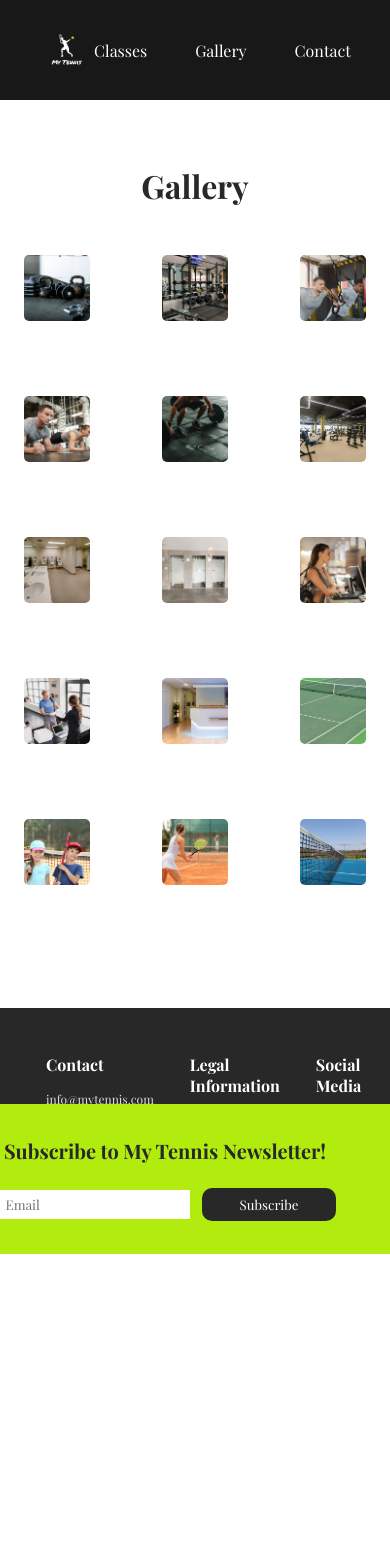
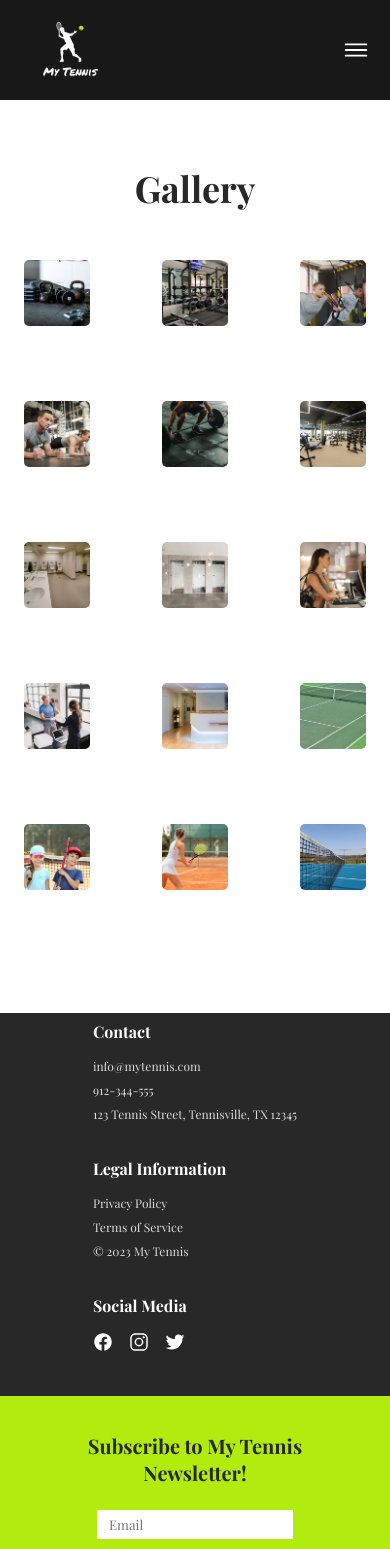
Before and after one commit to tomassfernandes/my-tennis-website, a React (Create React App) app: page /gallery in a window 390 px wide. Shown: the top 1549 px of the page. Before the commit the page ends 1254 px from the top, so only its background shows below. Built offline with nearby package versions, Linux system fonts and the light colour scheme.

Commit message:
HomePage queries finished

```diff
--- a/src/CSS/HomePage.css/footer.css
+++ b/src/CSS/HomePage.css/footer.css
@@ -1,5 +1,7 @@
 .footer {
-  position: relative;
+  display: flex;
+  align-items: center;
+  background-color: rgb(40, 40, 40);
 }
 
 .footer-main-div {
@@ -52,16 +54,13 @@
 }
 
 .newsletter-div {
-  height: 15rem;
-  width: 45rem;
   display: flex;
   flex-direction: column;
   align-items: center;
   justify-content: center;
   background-color: #b1ec0e;
-  position: absolute;
-  bottom: 0;
-  right: 0;
+  align-self: flex-end;
+  padding: 3.6rem;
 }
 
 .newsletter-div h3 {
--- a/src/CSS/HomePage.css/header.css
+++ b/src/CSS/HomePage.css/header.css
@@ -6,11 +6,17 @@
   height: 10rem;
 }
 
+.header-div {
+  display: flex;
+  align-items: center;
+  justify-content: space-between;
+  width: 70%;
+}
+
 .nav {
   display: flex;
   align-items: center;
   justify-content: space-between;
-  width: 80%;
 }
 
 .nav-links-div {
@@ -53,10 +59,25 @@
 
 .logo-img {
   display: block;
-  max-width: 100%;
+  width: 100%;
 }
 
 .logo-link {
   display: block;
-  width: 14%;
+  width: 15rem;
+  height: 15rem;
 }
+
+.nav-btn svg {
+  fill: white;
+}
+
+header .nav-btn {
+  width: 3rem;
+  height: 3rem;
+  cursor: pointer;
+  border: none;
+  background: transparent;
+  color: white;
+  display: none;
+}
--- a/src/CSS/HomePage.css/services-section.css
+++ b/src/CSS/HomePage.css/services-section.css
@@ -51,4 +51,5 @@
   font-size: 1.8rem;
   font-weight: 500;
   margin-top: 2.4rem;
+  text-align: center;
 }
--- a/src/CSS/queries/HomePage-queries.css
+++ b/src/CSS/queries/HomePage-queries.css
@@ -28,8 +28,11 @@
 -----------------------------------------*/
 
 @media (max-width: 59em) {
-  .logo-link {
-    width: 20%;
+  .header-div {
+    display: flex;
+    align-items: center;
+    justify-content: space-between;
+    width: 80%;
   }
 
   .club-section-grid {
@@ -78,6 +81,13 @@
   .gym-item-text-div {
     order: 1;
   }
+
+  .footer {
+    display: flex;
+    flex-direction: column;
+    align-items: center;
+    background-color: rgb(40, 40, 40);
+  }
 }
 
 /*---------------------------------------
@@ -85,6 +95,44 @@
 -----------------------------------------*/
 
 @media (max-width: 45em) {
+  header .nav-btn {
+    display: block;
+  }
+
+  header .nav {
+    position: fixed;
+    top: 0;
+    right: 0;
+    height: 100%;
+    width: 70%;
+    display: flex;
+    flex-direction: column;
+    align-items: center;
+    justify-content: center;
+    gap: 3.6rem;
+    background-color: black;
+    transition: 1s;
+    transform: translateY(-100vh);
+  }
+
+  header .nav-links-div {
+    display: flex;
+    flex-direction: column;
+    align-items: center;
+    justify-content: center;
+    gap: 4.8rem;
+  }
+
+  header .responsive-nav {
+    transform: none;
+  }
+
+  nav .nav-close-btn {
+    position: absolute;
+    top: 2rem;
+    right: 2rem;
+  }
+
   .cta-section {
     height: 60rem;
   }
@@ -171,6 +219,10 @@
   .gym-item-text-grid {
     grid-template-columns: 1fr;
   }
+
+  .footer-grid {
+    grid-template-columns: repeat(2, 1fr);
+  }
 }
 
 /*---------------------------------------
@@ -178,9 +230,82 @@
 -----------------------------------------*/
 
 @media (max-width: 27em) {
+  .header-div {
+    width: 90%;
+  }
+
+  .logo-link {
+    width: 10rem;
+    height: 10rem;
+  }
+
+  .heading-primary {
+    font-size: 3.6rem;
+  }
+
+  .cta-div {
+    padding: 0rem;
+    width: 100%;
+  }
+
+  .info-grid {
+    grid-template-columns: 1fr;
+    gap: 3.6rem;
+  }
+
+  .services-item-div {
+    width: 80%;
+  }
+
   .facilities-grid {
     display: grid;
     grid-template-columns: 1fr;
     column-gap: 6.4rem;
   }
+
+  .club-section-img {
+    width: 80%;
+  }
+
+  .gym-item-img-grid {
+    grid-template-columns: 1fr;
+  }
+
+  .gym-img {
+    width: 80%;
+    margin: 0 auto;
+  }
+
+  .gym-icon {
+    width: 5rem;
+    height: 5rem;
+  }
+
+  .gym-lottie {
+    width: 10rem;
+    height: 10rem;
+    align-self: center;
+    margin-top: -2.4rem;
+  }
+
+  .gym-icon-text {
+    text-align: center;
+  }
+
+  .footer-main-div {
+    padding: 0.8rem;
+    margin-bottom: 3.6rem;
+  }
+
+  .footer-grid {
+    grid-template-columns: 1fr;
+  }
+
+  .footer-form {
+    flex-direction: column;
+  }
+
+  .newsletter-div h3 {
+    text-align: center;
+  }
 }
--- a/src/Home Page/Sections.js/Header.js
+++ b/src/Home Page/Sections.js/Header.js
@@ -1,12 +1,20 @@
 import { Link } from "react-router-dom";
+import { useRef } from "react";
 
 export default function Header() {
+  const navRef = useRef();
+
+  function showNavBar() {
+    navRef.current.classList.toggle("responsive-nav");
+  }
+
   return (
     <header className="header">
-      <nav className="nav">
+      <div className="header-div">
         <Link to="/" className="logo-link">
           <img className="logo-img" src="/img/logo.png" alt="My Tennis logo" />
         </Link>
+        <nav ref={navRef} className="nav">
           <div className="nav-links-div">
             <Link to="/classes" className="nav-link">
               Classes
@@ -19,8 +27,41 @@ export default function Header() {
             <Link to="/contact" className="nav-link">
               Contact
             </Link>
+            <button className="nav-btn nav-close-btn" onClick={showNavBar}>
+              <svg
+                xmlns="http://www.w3.org/2000/svg"
+                class="ionicon"
+                viewBox="0 0 512 512"
+              >
+                <path
+                  fill="none"
+                  stroke="currentColor"
+                  stroke-linecap="round"
+                  stroke-linejoin="round"
+                  stroke-width="32"
+                  d="M368 368L144 144M368 144L144 368"
+                />
+              </svg>
+            </button>
           </div>
         </nav>
+        <button className="nav-btn" onClick={showNavBar}>
+          <svg
+            xmlns="http://www.w3.org/2000/svg"
+            class="ionicon"
+            viewBox="0 0 512 512"
+          >
+            <path
+              fill="none"
+              stroke="currentColor"
+              stroke-linecap="round"
+              stroke-miterlimit="10"
+              stroke-width="32"
+              d="M80 160h352M80 256h352M80 352h352"
+            />
+          </svg>
+        </button>
+      </div>
     </header>
   );
 }
```
Also changed, not shown: public/svg/menu-outline.svg (added). Lines whose indentation alone changed are shown as unchanged.
